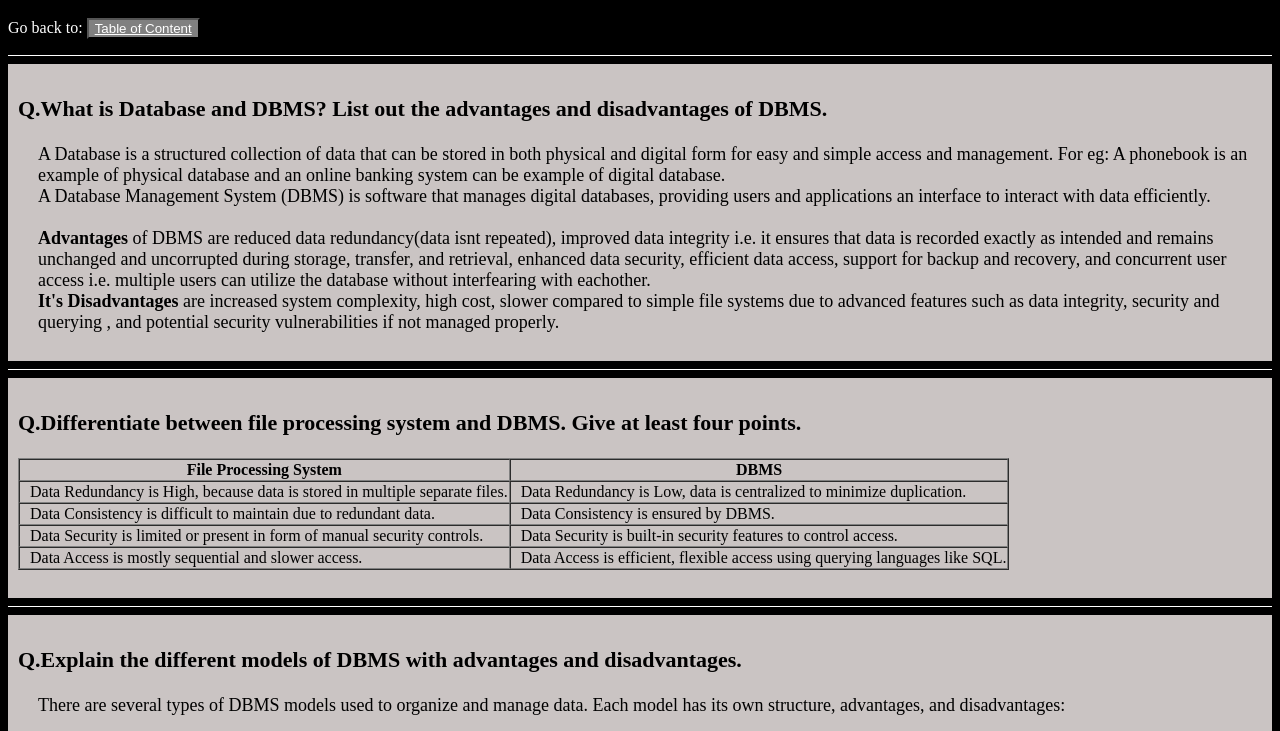
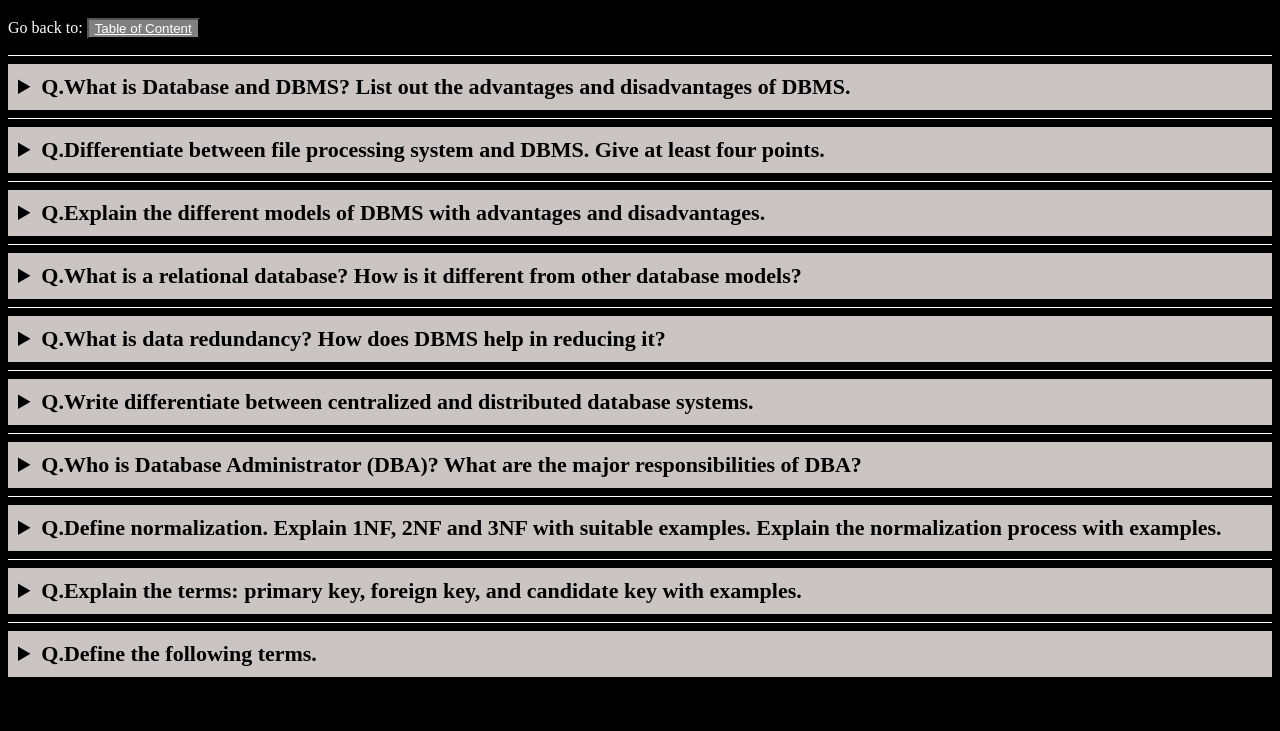
Before and after one commit to DalBhatTarkari/12comp, a plain HTML site: page dbms.html in a window 1280 px wide. Shown: the part 68-799 px from the top of the page. Drawn offline with Linux system fonts and the light colour scheme.

Commit message:
Update dbms.html
Added Collapsible question

```diff
--- a/dbms.html
+++ b/dbms.html
@@ -3,7 +3,7 @@
  <head>
   <title> Database Management System</title>
   <style>
-   .question{
+   summary{
     font-size: 22px;
 	font-weight:bold;
    }
@@ -27,7 +27,11 @@
    background-color:#CAC4C3;
    background-color:#CAC4C3 ;
    }
-
+   details{
+   padding:10;
+   background-color:#CAC4C3;
+   background-color:#CAC4C3 ;
+   }
    hr
    {
    border: none;
@@ -58,16 +62,16 @@
  <p style="color:white;">Go back to:
 <button style="background-color: grey;"> <a href="index.html" style="color:white;">Table of Content</a></button> </p>
  <hr>
- <div>
-  <p class="question">Q.What is Database and DBMS? List out the advantages and disadvantages of DBMS.</p>
+ <details>
+  <summary>Q.What is Database and DBMS? List out the advantages and disadvantages of DBMS.</summary>
   <p class="answer">A Database is a structured collection of data that can be stored in both physical and digital form for easy and simple access and management. For eg: A phonebook is an example of physical database and an online banking system can be example of digital database. <br>
 	 A Database Management System (DBMS) is software that manages digital databases, providing users and applications an interface to interact with data efficiently. <br><br>
      <strong>Advantages</strong> of DBMS are reduced data redundancy(data isnt repeated), improved data integrity i.e. it ensures that data is recorded exactly as intended and remains unchanged and uncorrupted during storage, transfer, and retrieval, enhanced data security, efficient data access, support for backup and recovery, and concurrent user access i.e. multiple users can utilize the database without interfearing with eachother.<br>
 	 <strong> It's Disadvantages</strong> are increased system complexity, high cost, slower compared to simple file systems due to advanced features such as data integrity, security and querying , and potential security vulnerabilities if not managed properly.</p>
- </div>
+ </details>
  <hr>
-<div>
- <p class="question">Q.Differentiate between file processing system and DBMS. Give at least four points.</p>
+<details>
+ <summary>Q.Differentiate between file processing system and DBMS. Give at least four points.</summary>
 
   <table class="table1" border="1" cellspacing="0" >
   <tr>
@@ -92,11 +96,11 @@
   </tr>
   </table>
  <br>
-</div>
+</details>
 
 <hr>
-<div>
-  <p class="question">Q.Explain the different models of DBMS with advantages and disadvantages.</p>
+<details>
+  <summary>Q.Explain the different models of DBMS with advantages and disadvantages.</summary>
   <p class="answer">There are several types of DBMS models used to organize and manage data. Each model has its own structure, advantages, and disadvantages:</p>
   <p class="answer"><strong>1. Hierarchical Model:</strong><br>
   Data is organized in a tree-like structure using parent-child relationships, where each child has only one parent.<br><br>
@@ -125,10 +129,10 @@
   <b>Disadvantages:</b><br> – Less widely adopted.<br>
   – More complex to design and manage.<br>
   – Limited support and tools compared to relational DBMS.</p>
- </div>
+ </details>
  <hr>
-  <div>
-  <p class="question">Q.What is a relational database? How is it different from other database models?</p>
+  <details>
+  <summary>Q.What is a relational database? How is it different from other database models?</summary>
   <p class="answer">A relational database is a type of database which stores data in the form of tables called relations.Each table consists of rows called records and columns called attributes.
   In this, keys are used to to establish and enforce relationships between tables thus data integrity is maintained and redundancy is reduced.
   SQL (Structured Query Language) is the most commonly used language to manage such databases.<br><br>
@@ -137,17 +141,17 @@
   – Unlike the network model, which allows complex many-to-many relationships using pointers, relational databases use foreign keys and join operations to represent such relationships.<br>
   – Compared to object-oriented databases, relational databases are simpler and more widely supported, but may not handle complex data types as efficiently.<br><br>
   Relational databases are preferred for their simplicity, scalability, and support for powerful query languages.</p>
-  </div>
+  </details>
   <hr>
-  <div>
-  <p class="question">Q.What is data redundancy? How does DBMS help in reducing it?</p>
+  <details>
+  <summary>Q.What is data redundancy? How does DBMS help in reducing it?</summary>
   <p class="answer">Dublication/ repetation of the same data multiple times in a database is called data redundancy. An exaple of data redundancy can be taken when contact info of a customer is
   stored in seperate files. This means that if the contact info has to be updated, then it should be done on all files else there would be inconsistency. DBMS helps prevent this by using a centeralized
   data storage and using relations and normalization to break down the table where common data is linked using keys. So update can be made in a single place hence saving time, ensuring consistency and less storage is used.</p>
-  </div>
+  </details>
   <hr>
-  <div>
-  <p class="question">Q.Write differentiate between centralized and distributed database systems.</p>
+  <details>
+  <summary>Q.Write differentiate between centralized and distributed database systems.</summary>
   <table class="table1" border="1" cellspacing="0">
   <tr>
     <th>Centralized Database System</th>
@@ -179,11 +183,11 @@
   </tr>
 </table>
 
-  </div>
+  </details>
 
   <hr>
-  <div>
-  <p class="question">Q.Who is Database Administrator (DBA)? What are the major responsibilities of DBA?</p>
+  <details>
+  <summary>Q.Who is Database Administrator (DBA)? What are the major responsibilities of DBA?</summary>
   <p class="answer">A Database Administrator (DBA) is a person responsible for the installation, configuration, management, maintenance, and security of a database system.
   The DBA ensures that databases run efficiently, securely, and are always available for users and applications.<br><br>
   <strong>Major responsibilities of a DBA include:</strong><br>
@@ -195,10 +199,10 @@
   – Ensuring data integrity and enforcing database standards.<br>
   – Applying software patches and updates.<br>
   – Coordinating with developers and system administrators to support application requirements and database integration.</p>
-  </div>
+  </details>
   <hr>
-  <div>
-  <p class="question">Q.Define normalization. Explain 1NF, 2NF and 3NF with suitable examples. Explain the normalization process with examples.</p>
+  <details>
+  <summary>Q.Define normalization. Explain 1NF, 2NF and 3NF with suitable examples. Explain the normalization process with examples.</summary>
   <p class="answer"><strong>Normalization</strong> is the process of organizing data in a database to reduce redundancy (duplicate data) and ensure data integrity. It involves dividing large tables into smaller, related tables and linking them using keys. This makes data easier to maintain, reduces the chance of anomalies (like update or deletion issues), and improves database efficiency.</p>
 
 <p class="answer"><strong>First Normal Form (1NF):</strong><br>
@@ -284,10 +288,10 @@ Department Table:<br>
 By following these steps, the database becomes more structured, efficient, and easier to maintain.</p>
 
 
-  </div>
+  </details>
   <hr>
-  <div>
-  <p class="question">Q.Explain the terms: primary key, foreign key, and candidate key with examples.</p>
+  <details>
+  <summary>Q.Explain the terms: primary key, foreign key, and candidate key with examples.</summary>
   <p class="answer"><strong>Primary Key:</strong><br>
 A primary key is a field (or a combination of fields) that uniquely identifies each record in a table. It cannot have duplicate or NULL values.<br><br>
 <b>Example:</b> In a Student table:<br>
@@ -318,10 +322,10 @@ A candidate key is any field or combination of fields that can uniquely identify
 </table>
 Here, <code>StudentID</code>, <code>Email</code>, and <code>Phone</code> are all candidate keys because each can uniquely identify a student. One of them (e.g., <code>StudentID</code>) is chosen as the primary key.</p>
 
-  </div>
+  </details>
   <hr>
-  <div>
-  <p class="question">Q.Define the following terms.</p>
+  <details>
+  <summary>Q.Define the following terms.</summary>
 
    <table class="table1"  border="1" cellspacing="0" >
     <tr><th>Data Dictionary</th><td>A data dictionary is a centralized repository that stores information about the structure, organization, and meaning of data in a database. It contains details like table names, column data types, constraints, relationships, and access rights.</td></tr>
@@ -336,8 +340,8 @@ Here, <code>StudentID</code>, <code>Email</code>, and <code>Phone</code> are all
 
 
    </table>
-  </div>
-<hr>
+  </details>
+
  </body>
 
 </html>
```
